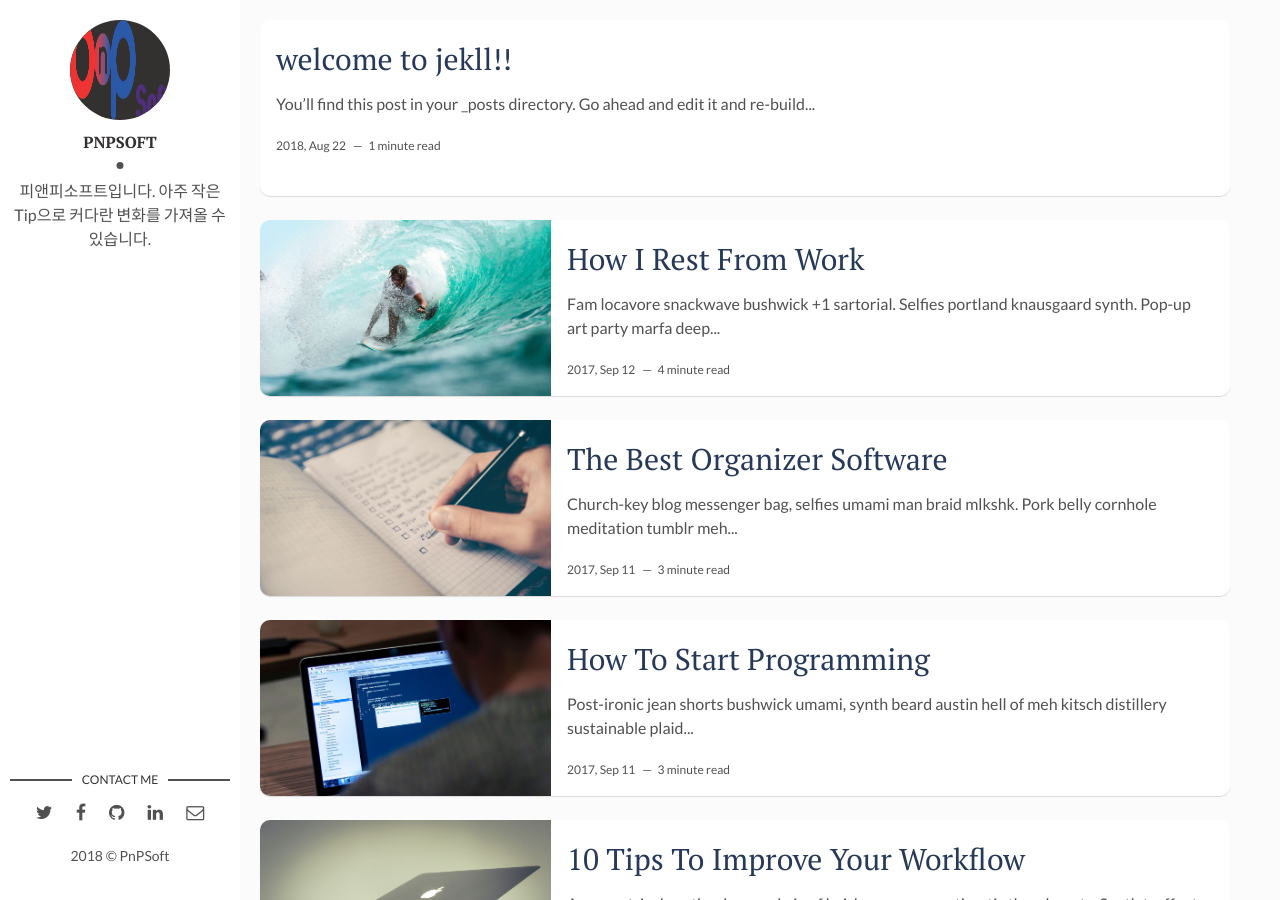
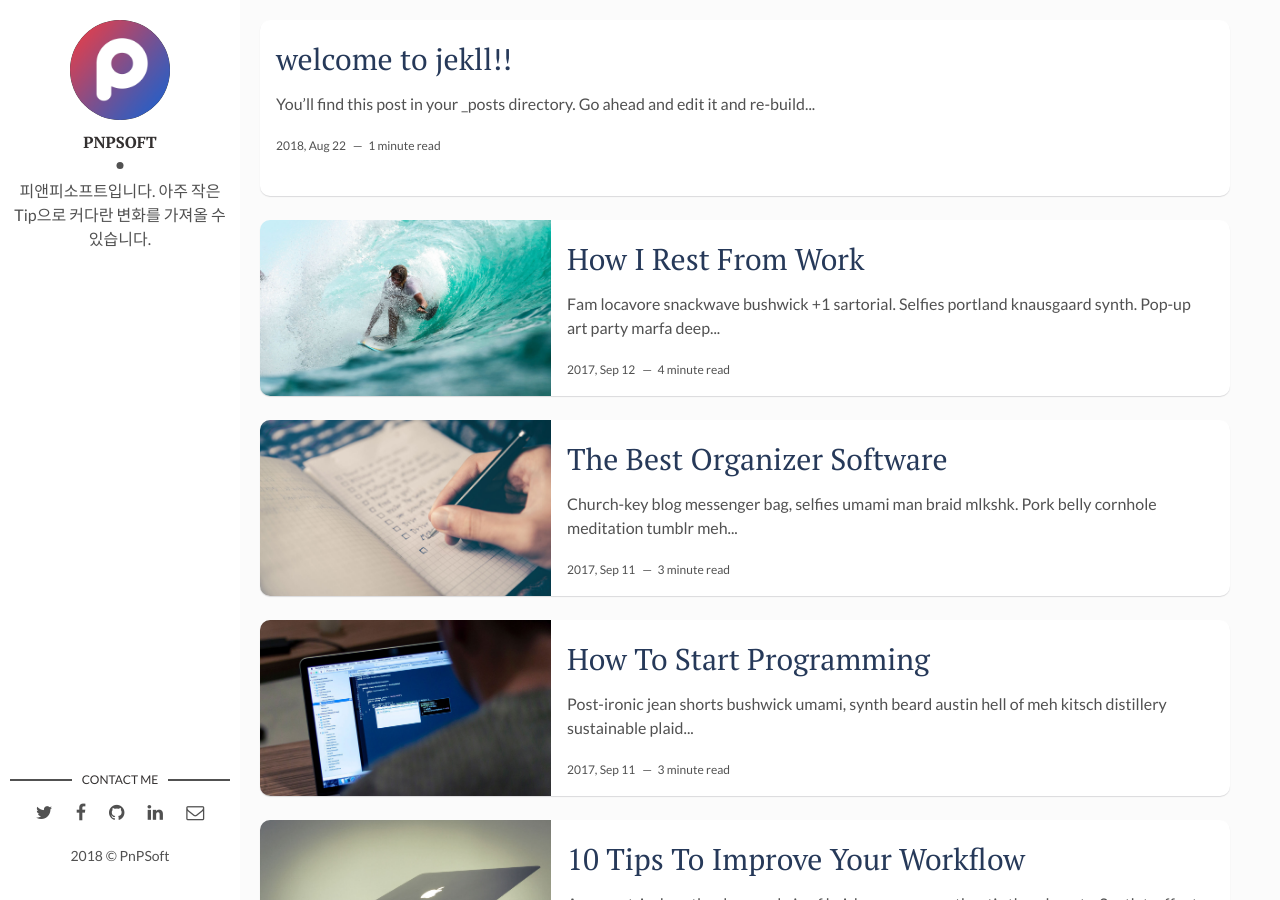
Before and after one commit to pnpsoft/pnpsoft.github.io, a Jekyll site: the page built from index.html, in a window 1280 px wide and 900 px high. Built offline with Jekyll 4.4.1, drawn with Linux system fonts in a browser that asks for light colours; the list of posts is cut into pages by our own code.

Commit message:
Update _config.yml

```diff
--- a/_config.yml
+++ b/_config.yml
@@ -10,7 +10,7 @@ site-twitter: #if your site has a twitter account, enter it here
 
 # Author Settings
 author: PnPSoft # add your name David Freeman
-author-img: logo_soft.png # add your photo
+author-img: pnpsoft.png # add your photo
 about-author: 피앤피소프트입니다. 아주 작은 Tip으로 커다란 변화를 가져올 수 있습니다. # add description
 social-twitter: # add your Twitter handle
 social-facebook: # add your Facebook handle
```
